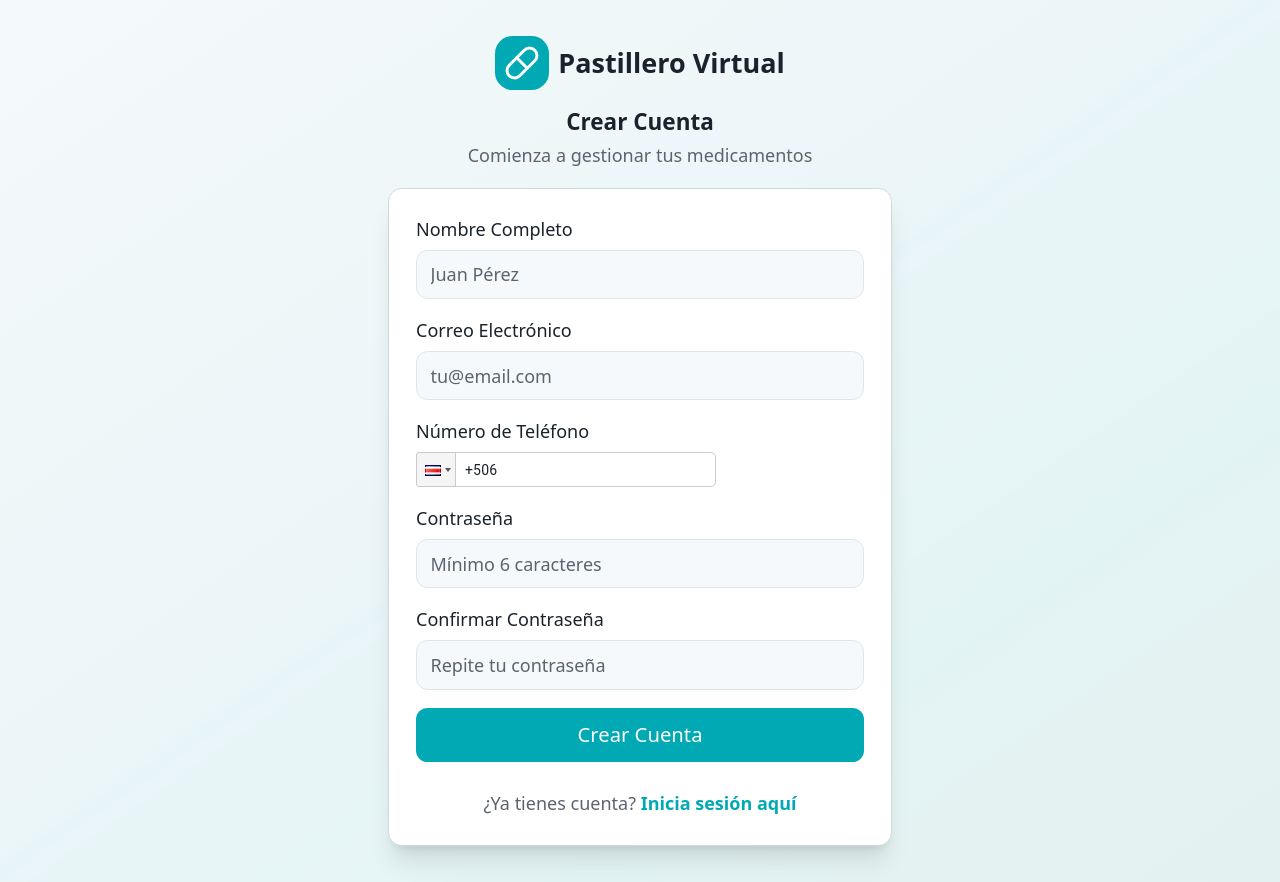
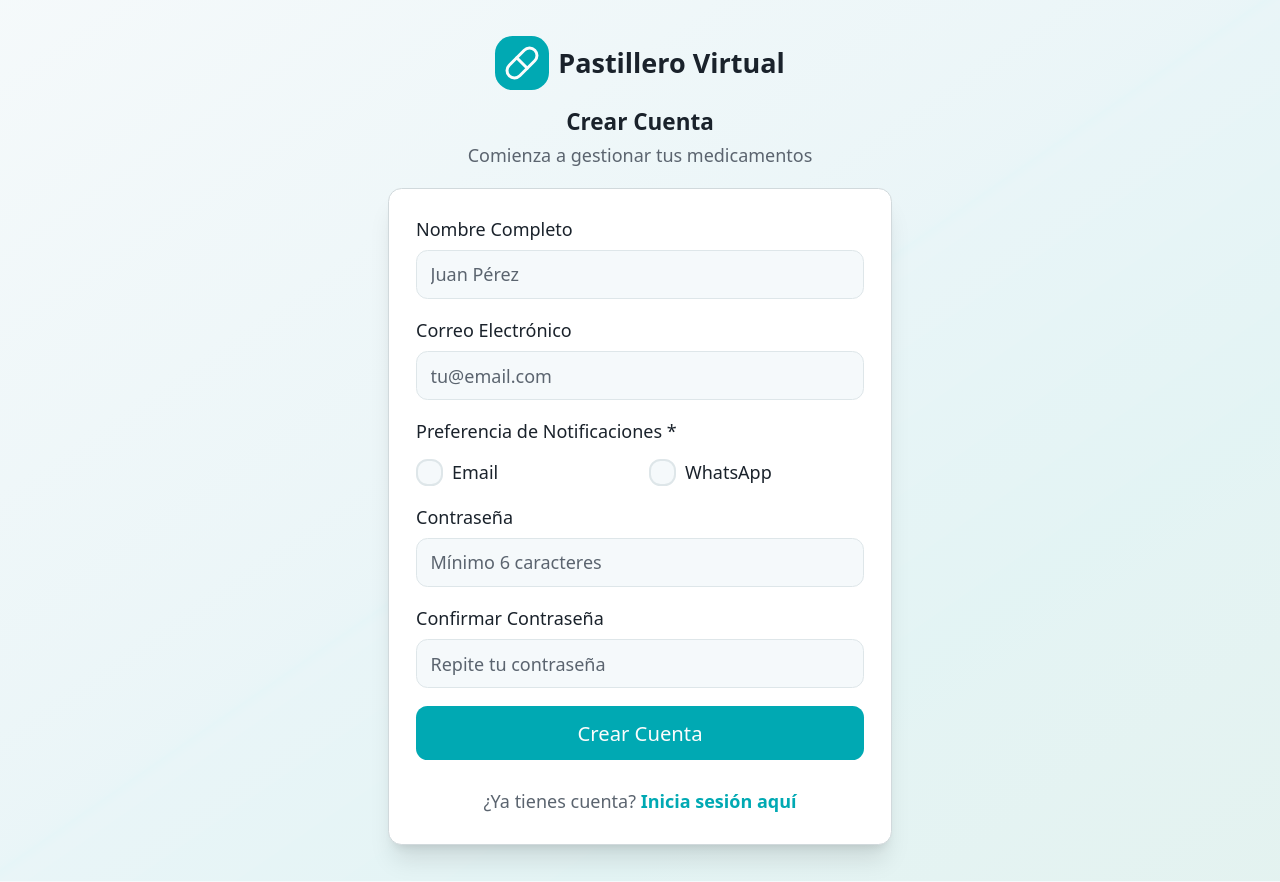
Before and after one commit to cmlasalav/medicine_app, a Next.js app: page /register in a window 1280 px wide. Built offline with nearby package versions, Linux system fonts and the light colour scheme; no server answers.

Commit message:
feat: add notification preferences to registration form with validation

```diff
--- a/src/components/AuthComponents/Register.jsx
+++ b/src/components/AuthComponents/Register.jsx
@@ -14,10 +14,15 @@ export default function RegistroPage() {
     name: "",
     email: "",
     phone: "",
+    notificationPreference: "",
     password: "",
     confirmPassword: "",
   });
   const [phoneValue, setPhoneValue] = useState("");
+  const [notificationPreferences, setNotificationPreferences] = useState({
+    email: false,
+    whatsapp: false,
+  });
   const [isLoading, setIsLoading] = useState(false);
   const [error, setError] = useState("");
   const [success, setSuccess] = useState(false);
@@ -37,6 +42,21 @@ export default function RegistroPage() {
     }
   };
 
+  const handleNotificationChange = (type) => {
+    setNotificationPreferences((prev) => ({
+      ...prev,
+      [type]: !prev[type],
+    }));
+  };
+
+  const getNotificationPreference = () => {
+    const { email, whatsapp } = notificationPreferences;
+    if (email && whatsapp) return "both";
+    if (email) return "email";
+    if (whatsapp) return "whatsapp";
+    return "";
+  };
+
   const validateForm = (formData, setError) => {
     // Validar campos vacíos
     if (
@@ -46,6 +66,18 @@ export default function RegistroPage() {
       !formData.confirmPassword
     ) {
       setError("Por favor completa todos los campos");
+      return false;
+    }
+
+    // Validar que al menos una opción de notificación esté seleccionada
+    if (!notificationPreferences.email && !notificationPreferences.whatsapp) {
+      setError("Por favor selecciona al menos un método de notificación");
+      return false;
+    }
+
+    // Validar teléfono si WhatsApp está seleccionado
+    if (notificationPreferences.whatsapp && !phoneValue) {
+      setError("Por favor ingresa tu número de teléfono para WhatsApp");
       return false;
     }
 
@@ -82,15 +114,24 @@ export default function RegistroPage() {
     setIsLoading(true);
     try {
       // Preparar datos con teléfono limpio (sin guiones, espacios, ni caracteres especiales)
+      const notificationPreference = getNotificationPreference();
+      const dataToSend = {
+        name: formData.name,
+        email: formData.email,
+        password: formData.password,
+        notificationPreference,
+      };
+
+      // Solo agregar teléfono si WhatsApp está seleccionado
+      if (notificationPreferences.whatsapp && phoneValue) {
         const cleanPhone = phoneValue.replace(/[^0-9]/g, "");
-      const dataToSend = {
-        ...formData,
-        phone: `+${cleanPhone}`,
-      };
+        dataToSend.phone = `+${cleanPhone}`;
+      }
+
       console.log(dataToSend);
       const response = await RegisterUser(dataToSend);
       if (response.error) {
-        setError("Este correo ya está registrado.");
+        setError(response.error ||"Este correo ya está registrado.");
         setIsLoading(false);
         return;
       }
@@ -210,11 +251,81 @@ export default function RegistroPage() {
             </div>
 
             <div className="space-y-1.5">
+              <label className="block text-base font-medium text-foreground mb-3">
+                Preferencia de Notificaciones *
+              </label>
+              <div className="flex gap-4">
+                <label className="flex items-center gap-2 cursor-pointer group flex-1">
+                  <div className="relative">
+                    <input
+                      type="checkbox"
+                      checked={notificationPreferences.email}
+                      onChange={() => handleNotificationChange("email")}
+                      className="peer sr-only"
+                    />
+                    <div className="w-6 h-6 border-2 border-input rounded-md bg-background peer-checked:bg-primary peer-checked:border-primary transition-all duration-200 flex items-center justify-center">
+                      {notificationPreferences.email && (
+                        <svg
+                          className="w-4 h-4 text-primary-foreground"
+                          fill="none"
+                          stroke="currentColor"
+                          viewBox="0 0 24 24"
+                        >
+                          <path
+                            strokeLinecap="round"
+                            strokeLinejoin="round"
+                            strokeWidth={3}
+                            d="M5 13l4 4L19 7"
+                          />
+                        </svg>
+                      )}
+                    </div>
+                  </div>
+                  <span className="text-base text-foreground group-hover:text-primary transition-colors">
+                    Email
+                  </span>
+                </label>
+
+                <label className="flex items-center gap-2 cursor-pointer group flex-1">
+                  <div className="relative">
+                    <input
+                      type="checkbox"
+                      checked={notificationPreferences.whatsapp}
+                      onChange={() => handleNotificationChange("whatsapp")}
+                      className="peer sr-only"
+                    />
+                    <div className="w-6 h-6 border-2 border-input rounded-md bg-background peer-checked:bg-primary peer-checked:border-primary transition-all duration-200 flex items-center justify-center">
+                      {notificationPreferences.whatsapp && (
+                        <svg
+                          className="w-4 h-4 text-primary-foreground"
+                          fill="none"
+                          stroke="currentColor"
+                          viewBox="0 0 24 24"
+                        >
+                          <path
+                            strokeLinecap="round"
+                            strokeLinejoin="round"
+                            strokeWidth={3}
+                            d="M5 13l4 4L19 7"
+                          />
+                        </svg>
+                      )}
+                    </div>
+                  </div>
+                  <span className="text-base text-foreground group-hover:text-primary transition-colors">
+                    WhatsApp
+                  </span>
+                </label>
+              </div>
+            </div>
+
+            {notificationPreferences.whatsapp && (
+              <div className="space-y-1.5 animate-in fade-in slide-in-from-top-2 duration-300">
                 <label
                   htmlFor="phone"
                   className="block text-base font-medium text-foreground"
                 >
-                Número de Teléfono
+                  Número de Teléfono (WhatsApp) *
                 </label>
                 <PhoneInput
                   country={"cr"}
@@ -228,7 +339,7 @@ export default function RegistroPage() {
                   }}
                   inputProps={{
                     name: "phone",
-                  required: true,
+                    required: notificationPreferences.whatsapp,
                     id: "phone",
                   }}
                   containerClass="phone-input-container"
@@ -241,6 +352,7 @@ export default function RegistroPage() {
                   countryCodeEditable={false}
                 />
               </div>
+            )}
 
             <div className="space-y-1.5">
               <label
```
Lines whose indentation alone changed are shown as unchanged.
